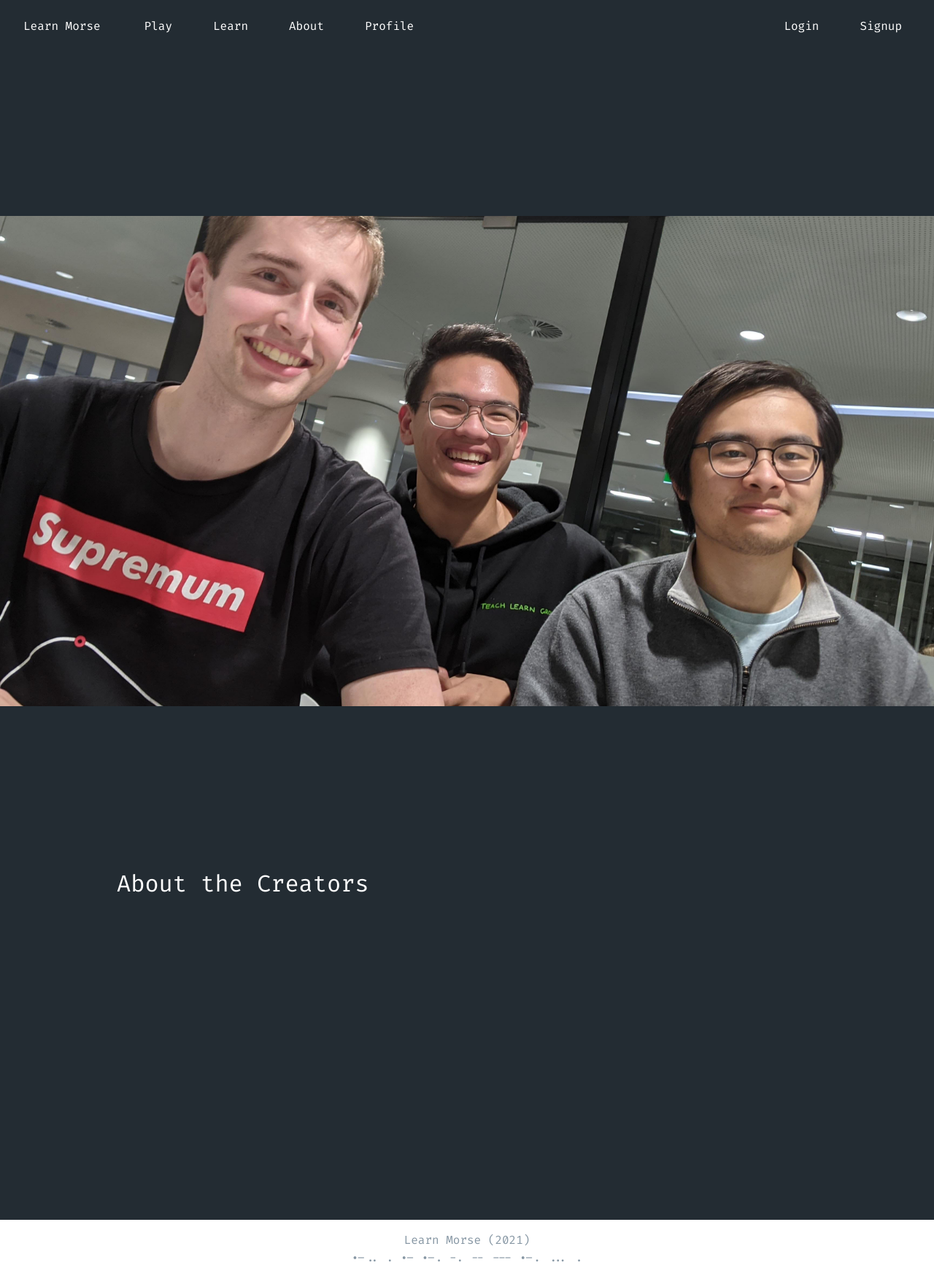
After one commit to jonathanjchoong/learn-morse, a Flask app: page /about in a window 1280 px wide. The commit adds this page. Shown: the whole page at 73% size. Run offline with Flask 2, Linux system fonts and the light colour scheme; some libraries are stand-ins or nearby versions.

Commit message:
added learn page, play button on navbar, started about page (WIP)

```diff
--- a/app/routes.py
+++ b/app/routes.py
@@ -12,12 +12,22 @@ def homepage():
     return render_template("homepage.html")
 
 
-@app.route('/learn/read')
+@app.route('/about')
+def about():
+    return render_template("about.html")
+
+
+@app.route('/learn')
+def learn():
+    return render_template("learn.html")
+
+
+@app.route('/play/read')
 def read():
     return render_template("read_morse.html")
 
 
-@app.route('/learn/write')
+@app.route('/play/write')
 def write():
     return render_template("write_morse.html")
 
--- /dev/null
+++ b/app/static/CSS/about.css
@@ -0,0 +1,31 @@
+.about-page {
+  font-family: "Fira Code", monospace;
+  background-color: #232c33;
+  color: white;
+  font-size: 12pt;
+  height: 200vh;
+}
+
+.image {
+  height: 70%;
+  /* position: absolute; */
+  /* overflow: hidden; */
+}
+
+img {
+  width: 100%;
+  height: 100%;
+  object-fit: cover;
+  /* object-position: 0px -175px; */
+  clip-path: inset(20% 0% 20% 0%);
+}
+
+.description {
+  position: relative;
+  padding-left: 10rem;
+  padding-right: 10rem;
+}
+
+h1 {
+  font-size: 2rem;
+}
--- a/app/static/CSS/login.css
+++ b/app/static/CSS/login.css
@@ -18,6 +18,10 @@ input {
   border: solid white 5px;
   border-radius: 10px;
   color: white;
+}
+
+input:focus {
+  outline: none;
 }
 
 p {
--- /dev/null
+++ b/app/templates/about.html
@@ -0,0 +1,12 @@
+{% extends "base.html" %} {% block extra_css_js %}
+<link rel="stylesheet" href="{{url_for('static', filename = 'CSS/about.css')}}"/>
+{% endblock %} {% block content %}
+<div class="about-page">
+    <div class="image">
+        <img src="../static/images/creators.jpg">
+    </div>
+    <div class="description">
+        <h1>About the Creators</h1>
+    </div>
+</div>
+{% endblock %}
--- a/app/templates/base.html
+++ b/app/templates/base.html
@@ -66,7 +66,7 @@
               aria-haspopup="true"
               aria-expanded="false"
             >
-              Learn
+              Play
             </a>
             <div class="dropdown-menu" aria-labelledby="navbarDropdownMenuLink">
               <a class="dropdown-item" href="{{url_for('write')}}">Write</a>
@@ -75,7 +75,10 @@
             </div>
           </li>
           <li class="nav-item">
-            <a class="nav-link" href="#">About </a>
+            <a class="nav-link" href="{{url_for('learn')}}">Learn </a>
+          </li>
+          <li class="nav-item">
+            <a class="nav-link" href="{{url_for('about')}}">About </a>
           </li>
           <li class="nav-item">
             <a class="nav-link" href="#">Profile </a>
@@ -97,17 +100,6 @@
       </ul>
       </div>
     </nav>
-    <!-- SHOW FLASHED MESSAGES -->
-    <!-- <hr>
-    {% with messages = get_flashed_messages() %}
-    {% if messages %}
-    <ul>
-        {% for message in messages %}
-        <li>{{ message }}</li>
-        {% endfor %}
-    </ul>
-    {% endif %}
-    {% endwith %} -->
     {% block content %}{% endblock %}
     <div class="footer">
       <p>
```
Also changed, not shown: app/static/CSS/learn.css (added, +57 -0 lines), app/templates/learn.html (added, +16 -0 lines), app/static/images/creators.jpg (added).
